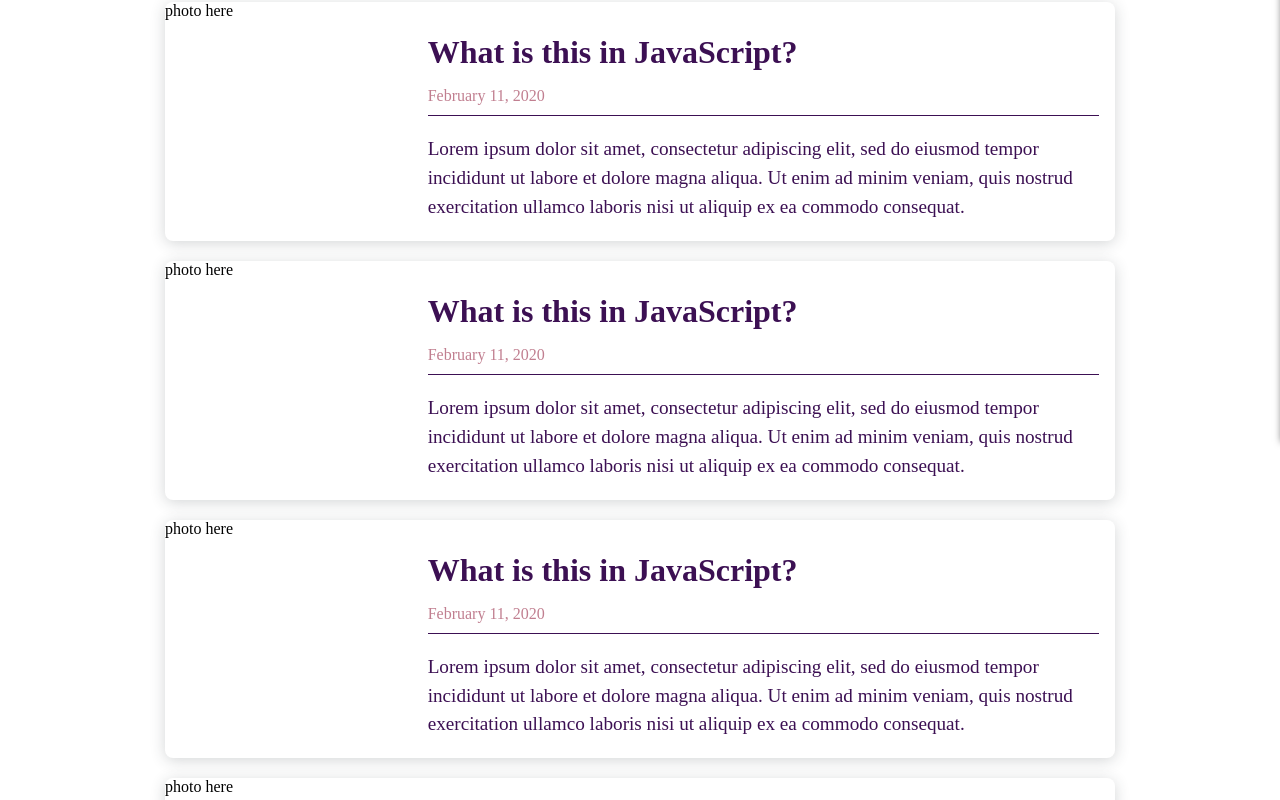
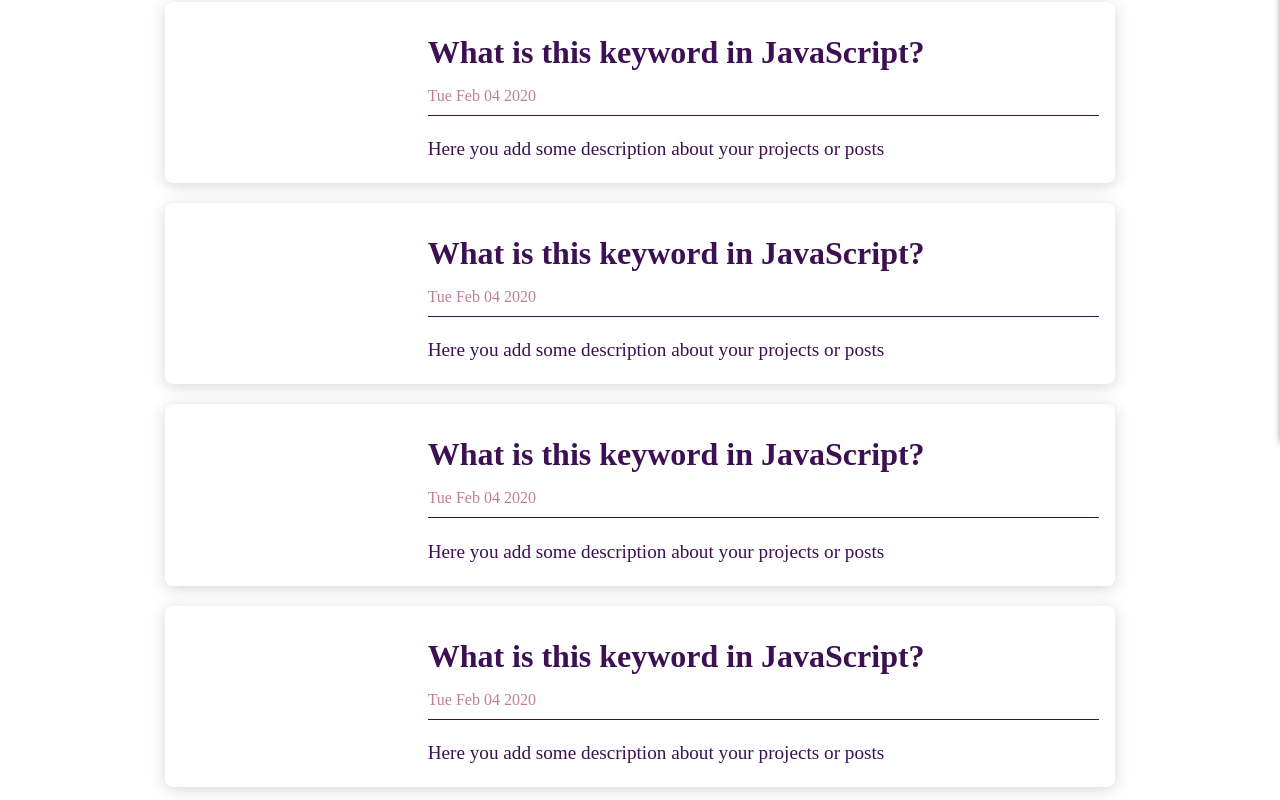
Before and after one commit to nainarazz/portfolio-website, a Next.js app: page / in a window 1280 px wide. Shown: the part 440-1240 px from the top of the page. Built offline with nearby package versions, Linux system fonts and the light colour scheme.

Commit message:
add props to card component

```diff
--- a/src/components/horizontal-card/horizontal-card.component.jsx
+++ b/src/components/horizontal-card/horizontal-card.component.jsx
@@ -1,4 +1,5 @@
 import React from 'react';
+import PropTypes from 'prop-types';
 import {
     CardContainer,
     CardPhoto,
@@ -7,24 +8,26 @@ import {
     CardDescription,
 } from './horizontal-card.style';
 
-export const HorizontalCard = () => {
+export const HorizontalCard = props => {
     return (
         <>
             <CardContainer>
-                <CardPhoto>photo here</CardPhoto>
+                <CardPhoto>{props.photoUrl}</CardPhoto>
                 <Content>
                     <CardTitle>
-                        <h3>What is this in JavaScript?</h3>
-                        <div className="date">February 11, 2020</div>
+                        <h3>{props.title}</h3>
+                        <div className="date">{props.date}</div>
                     </CardTitle>
-                    <CardDescription>
-                        Lorem ipsum dolor sit amet, consectetur adipiscing elit, sed do eiusmod
-                        tempor incididunt ut labore et dolore magna aliqua. Ut enim ad minim veniam,
-                        quis nostrud exercitation ullamco laboris nisi ut aliquip ex ea commodo
-                        consequat.
-                    </CardDescription>
+                    <CardDescription>{props.description}</CardDescription>
                 </Content>
             </CardContainer>
         </>
     );
 };
+
+HorizontalCard.propTypes = {
+    photoUrl: PropTypes.string.isRequired,
+    title: PropTypes.string.isRequired,
+    description: PropTypes.string.isRequired,
+    date: PropTypes.string.isRequired,
+};
--- a/src/pages/index.jsx
+++ b/src/pages/index.jsx
@@ -30,11 +30,30 @@ function HomePage() {
             <Hero />
             <MainContent>
                 <StyledHeading>Blog Posts</StyledHeading>
-                <HorizontalCard />
-                <HorizontalCard />
-                <HorizontalCard />
-                <HorizontalCard />
-                <HorizontalCard />
+                <HorizontalCard
+                    date={new Date().toDateString()}
+                    title="What is this keyword in JavaScript?"
+                    photoUrl=""
+                    description="Here you add some description about your projects or posts"
+                />
+                <HorizontalCard
+                    date={new Date().toDateString()}
+                    title="What is this keyword in JavaScript?"
+                    photoUrl=""
+                    description="Here you add some description about your projects or posts"
+                />
+                <HorizontalCard
+                    date={new Date().toDateString()}
+                    title="What is this keyword in JavaScript?"
+                    photoUrl=""
+                    description="Here you add some description about your projects or posts"
+                />
+                <HorizontalCard
+                    date={new Date().toDateString()}
+                    title="What is this keyword in JavaScript?"
+                    photoUrl=""
+                    description="Here you add some description about your projects or posts"
+                />
                 <Link href="/blog">
                     <StyledLink>View all posts</StyledLink>
                 </Link>
```
Also changed, not shown: src/pages/project.jsx (+24 -5 lines), .eslintrc.json.
